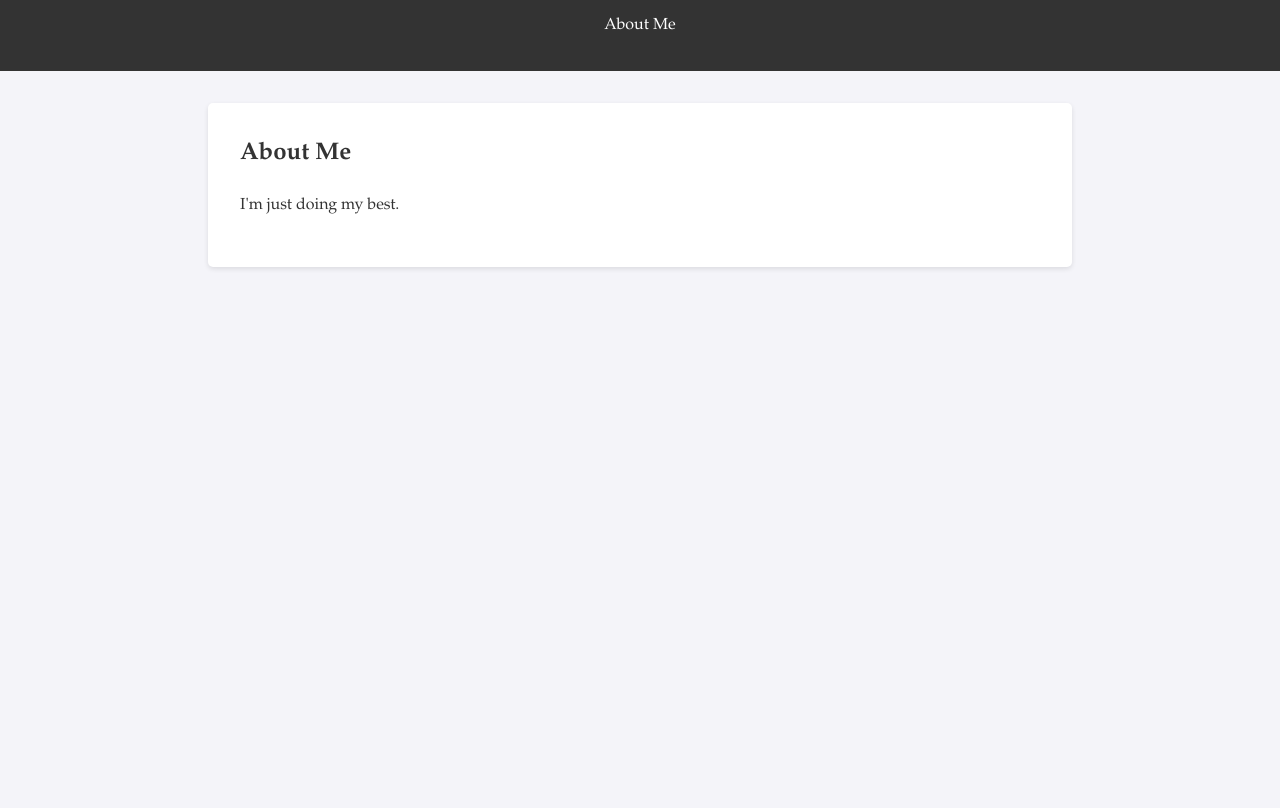
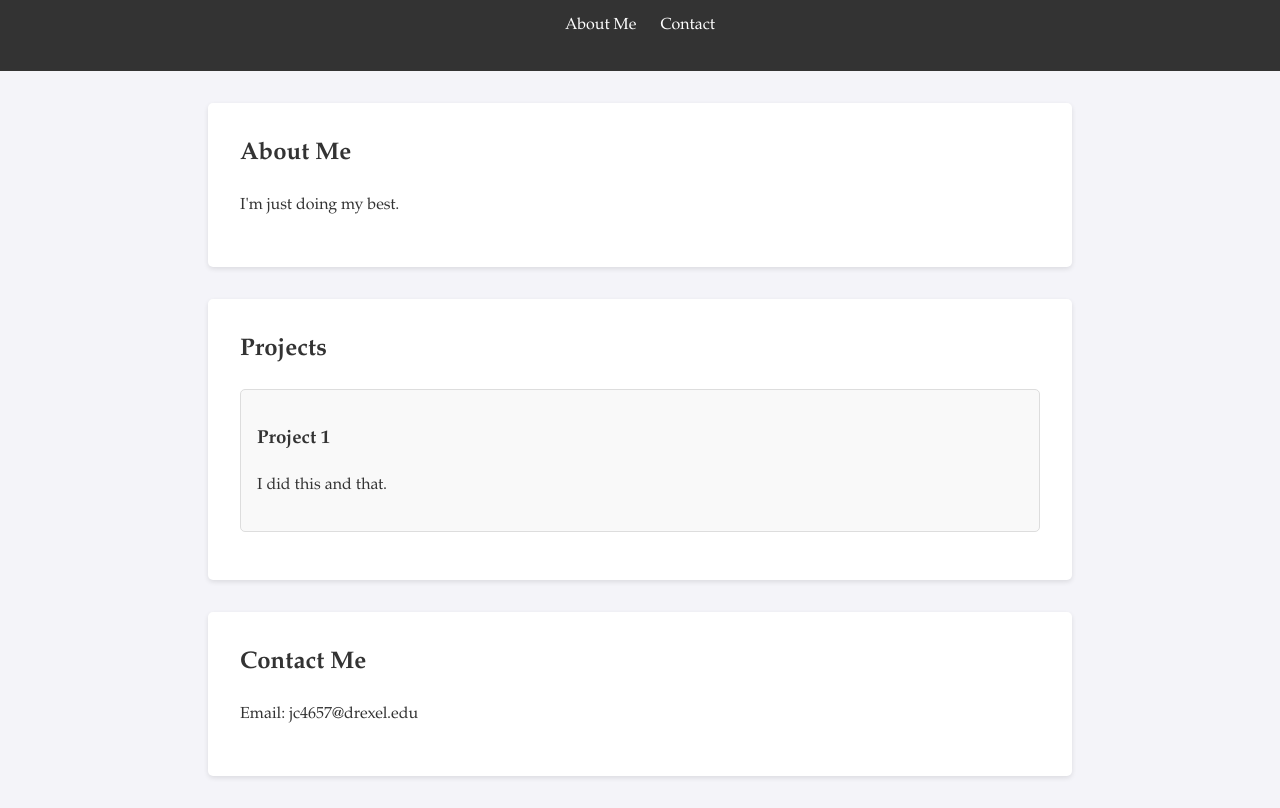
Before and after one commit to jc4657/Portfolio, a plain HTML site: page index.html in a window 1280 px wide. Shown: the part 70-878 px from the top of the page. Before the commit the page ends 800 px from the top, so only its background shows below. Drawn offline with Linux system fonts and the light colour scheme.

Commit message:
Add sections

```diff
--- a/index.html
+++ b/index.html
@@ -12,6 +12,8 @@
       <nav>
         <ul>
           <li><a href="#about">About Me</a></li>
+          <li><a href="#projects>Projects</a></li>
+          <li><a href="#contact">Contact</a></li>
         </ul>
       </nav>
     </header>
@@ -19,5 +21,16 @@
       <h2>About Me</h2>
       <p>I'm just doing my best.</p>
     </section>
+    <section>
+      <h2>Projects</h2>
+      <div class="project">
+        <h3>Project 1</h3>
+        <p>I did this and that.</p>
+      </div>
+    </section>
+    <section id="contact">
+      <h2>Contact Me</h2>
+      <p>Email: jc4657@drexel.edu</p>
+    </section>
   </body>
 </html>
```
